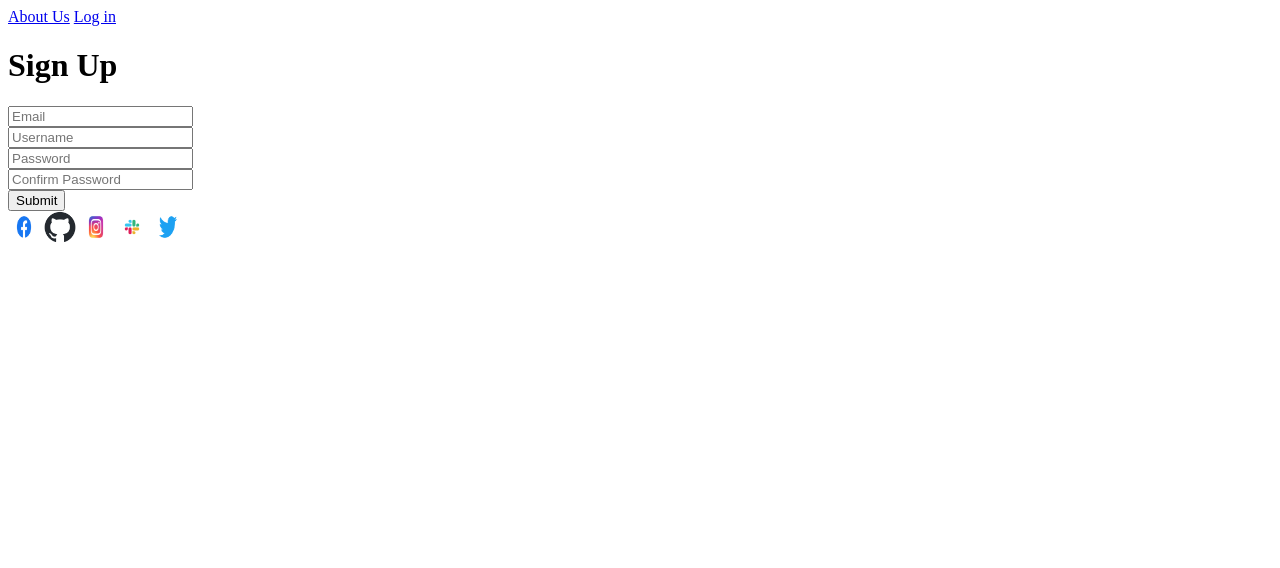
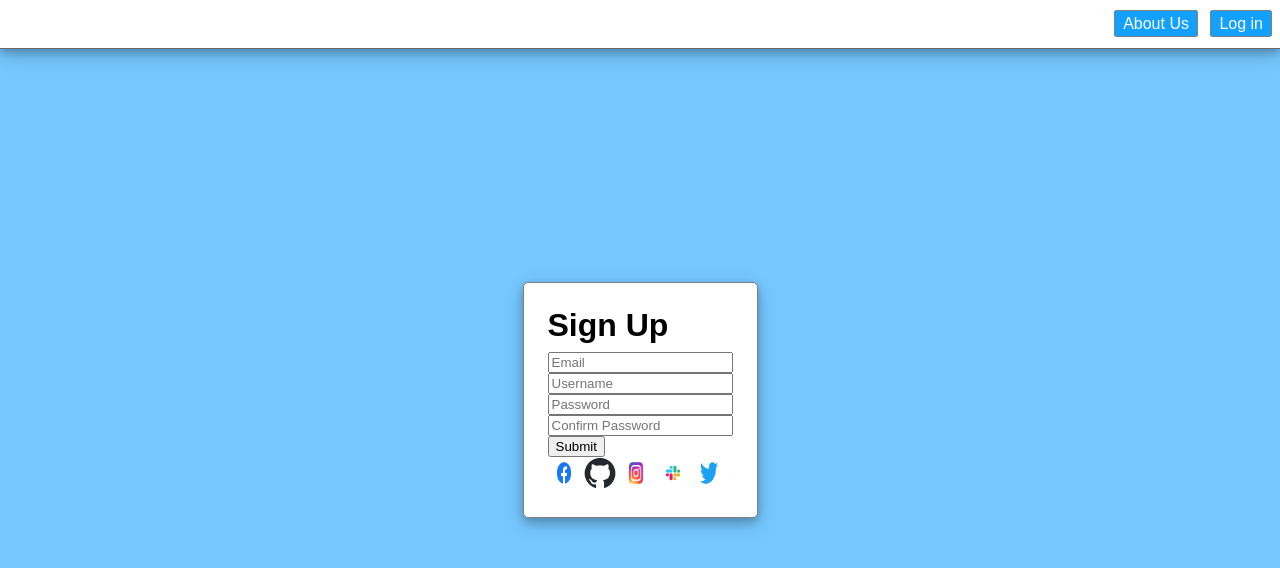
Before and after one commit to solhaynes/StaticRegisterPage, a plain HTML site: page index.html in a window 1280 px wide. Drawn offline with Linux system fonts and the light colour scheme.

Commit message:
Added content to main.css. Adjusted container and header

```diff
--- a/index.html
+++ b/index.html
@@ -4,6 +4,8 @@
   <meta charset="UTF-8">
   <meta http-equiv="X-UA-Compatible" content="IE=edge">
   <meta name="viewport" content="width=device-width, initial-scale=1.0">
+
+  <link rel="stylesheet" href="./main.css">
   <title>Register Page</title>
 </head>
 <body>
@@ -11,7 +13,7 @@
     <a href="#">About Us</a>
     <a href="#">Log in</a>
   </header>
-  <div>
+  <div class="container">
     <h1>Sign Up</h1>
     <form >
       <div>
--- a/main.css
+++ b/main.css
@@ -0,0 +1,54 @@
+body{
+  background-color: #76c8ff;
+  margin: 0;
+  font-family: sans-serif;
+  display: flex;
+  height: 100vh;
+}
+
+header{
+  background-color: white;
+  text-align: right;
+  padding: .75rem 0;
+  border-bottom: solid 1px dimgrey;
+  box-shadow:
+    0 4px 8px 0 rgba(0, 0, 0, 0.2),
+    0 6px 20px 0 rgba(0, 0, 0, 0.19);
+  position: fixed;
+  top: 0;
+  left: 0;
+  width: 100vw;
+}
+
+header a{
+  color: white;
+  background-color: #13a0ff;
+  border: solid 1px gray;
+  border-radius: 3px;
+  padding: .25rem .5rem;
+  margin-right: .5rem;
+    /* line-height adjusts the amount of space taken up for the font */
+  line-height: 1.5rem;
+    /* This removes the underline from the a tag */
+  text-decoration: none;
+}
+
+header a:hover{
+  background-color: #1084d1;
+  cursor: pointer;
+}
+
+.container{
+  margin: auto;
+  padding: 1.5rem;
+  background-color: white;
+  border: solid 1px gray;
+  border-radius: 5px;
+  box-shadow:
+    0 4px 8px 0 rgba(0, 0, 0, 0.2),
+    0 6px 20px 0 rgba(0, 0, 0, 0.19);
+}
+
+.container > h1{
+  margin: 0 0 .5rem;
+}
```
